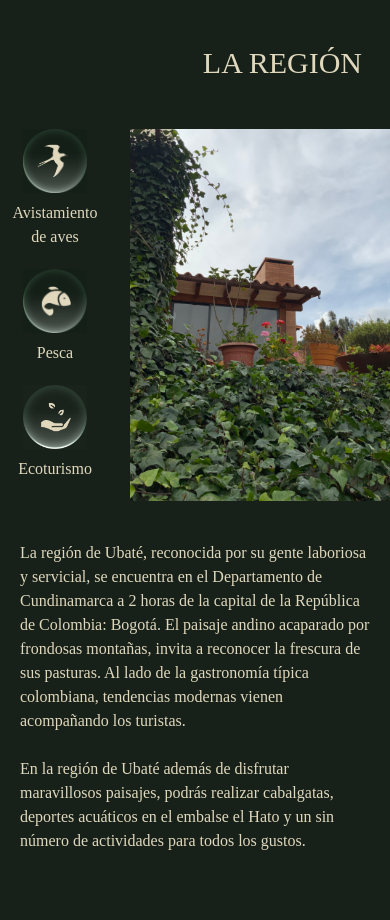
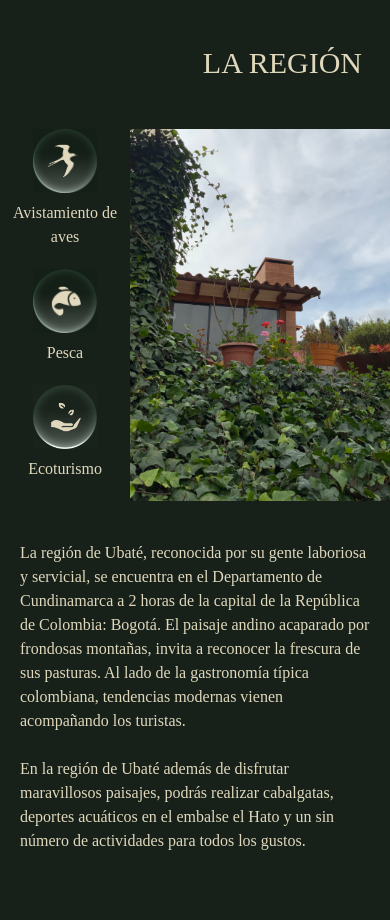
Before and after one commit to screinac/fincafiordo, a Next.js app: page / in a window 390 px wide. Shown: the part 920-1840 px from the top of the page. Built offline with nearby package versions, Linux system fonts and the light colour scheme.

Commit message:
prueba sin desbordamiento

```diff
--- a/src/pages/index.tsx
+++ b/src/pages/index.tsx
@@ -92,8 +92,8 @@ export default function Home() {
       <h2 className="text-3xl mt-10 p-2 mb-10 pr-7 text-right md:text-4xl lg:mr-10 lg:mt-16">
         LA REGIÓN
       </h2>
-      <div className="flex gap-8 lg:hidden ">
-        <div className="w-1/3 pl-3 text-center md:my-auto ">
+      <div className="flex lg:hidden ">
+        <div className="mx-auto text-center md:my-auto ">
           <img
             src={PajaroImg.src}
             alt=""
```
